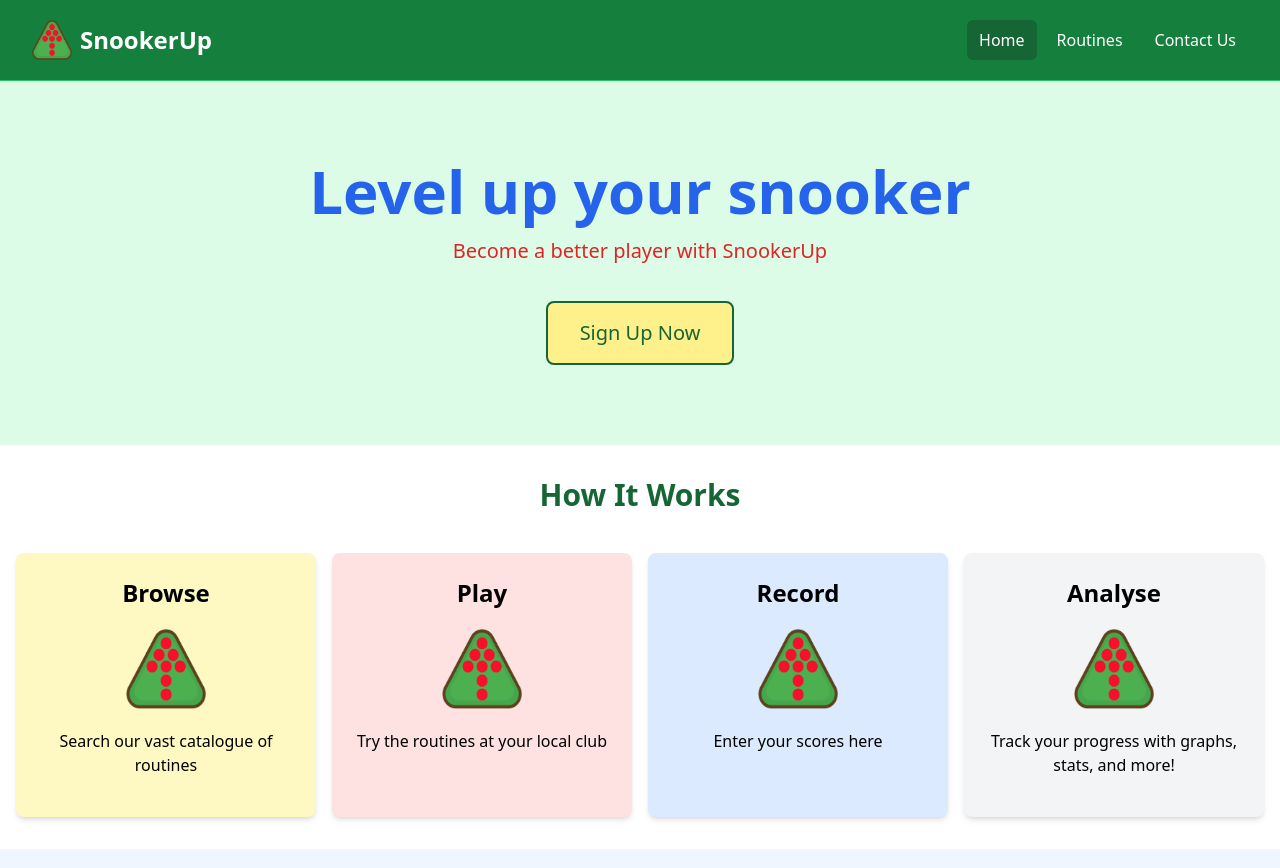
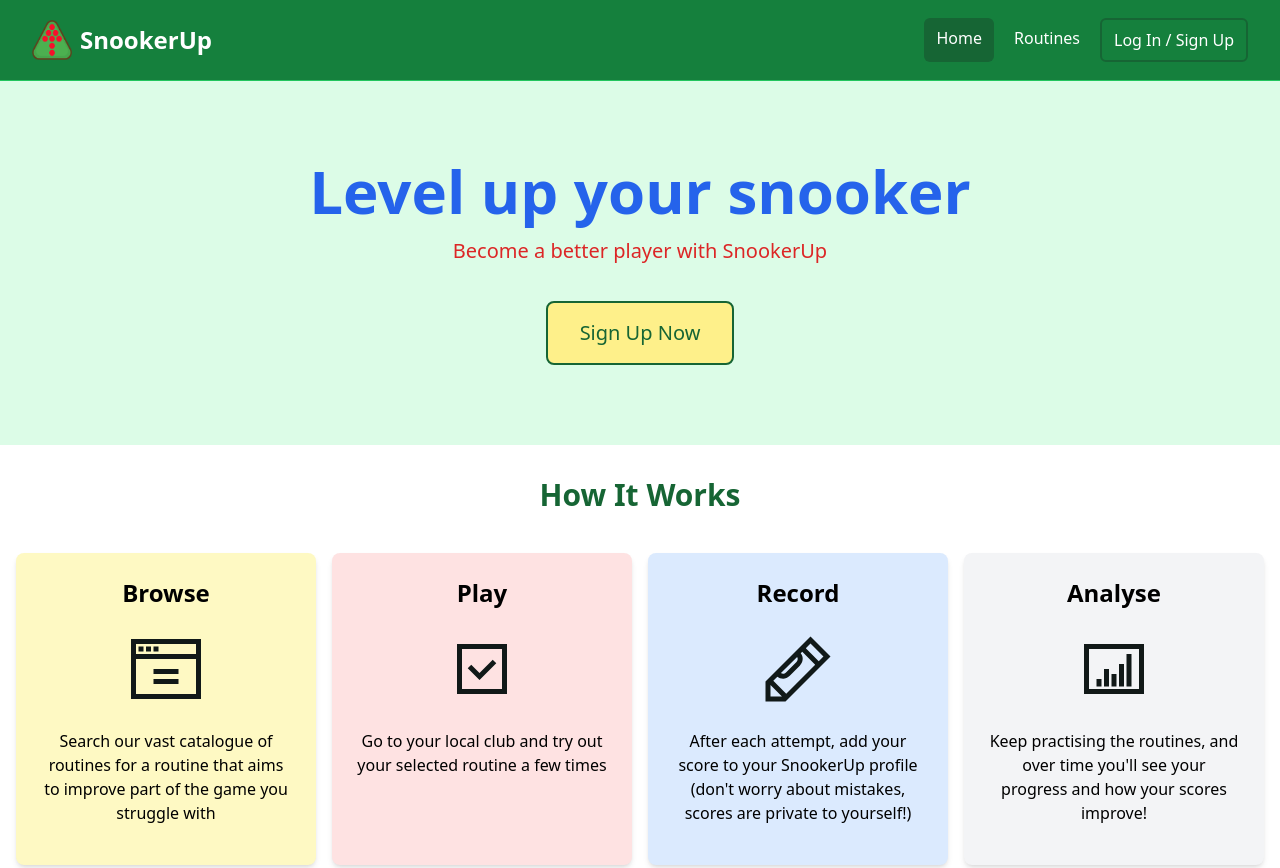
Before and after one commit to huw1990/snookerup-static-site, a website: page index.html in a window 1280 px wide. Shown: the top 868 px of the page. Drawn offline with Linux system fonts and the light colour scheme.

Commit message:
Add SVG icons, slight changes to index screen

```diff
--- a/index.html
+++ b/index.html
@@ -28,14 +28,14 @@
                   >Home</a
                 >
                 <a
-                  href="/jobs.html"
+                  href="/routines.html"
                   class="text-white hover:bg-green-950 hover:text-white rounded-md px-3 py-2"
                   >Routines</a
                 >
                 <a
-                  href="/add-job.html"
-                  class="text-white hover:bg-green-950 hover:text-white rounded-md px-3 py-2"
-                  >Contact Us</a
+                  href="/login.html"
+                  class="text-white hover:bg-green-950 hover:text-white rounded-md px-3 py-2 border-solid border-2 border-green-800"
+                  >Log In / Sign Up</a
                 >
               </div>
             </div>
@@ -57,7 +57,9 @@
           <p class="my-4 text-xl text-red-600">
             Become a better player with SnookerUp
           </p>
-          <button class="bg-yellow-200 border-solid border-2 border-green-800 hover:bg-green-800 hover:text-yellow-200 mt-5 px-8 py-4 rounded-lg text-center text-xl text-green-800">Sign Up Now</button>
+          <button class="bg-yellow-200 border-solid border-2 border-green-800 hover:bg-green-800 hover:text-yellow-200 mt-5 px-8 py-4 rounded-lg text-center text-xl text-green-800">
+            <a href="/signup.html">Sign Up Now</a>
+          </button>
         </div>
       </div>
     </section>
@@ -70,30 +72,30 @@
         <div class="grid grid-cols-1 md:grid-cols-4 gap-4 p-4 rounded-lg">
           <div class="bg-yellow-100 p-6 rounded-lg shadow-md">
             <h2 class="text-2xl font-bold text-center">Browse</h2>
-            <img class="h-20 w-auto m-auto mt-5 mb-5" src="images/snookerup_logo.png"/>
+            <img class="h-20 w-auto m-auto mt-5 mb-5" src="images/browse-icon.svg"/>
             <p class="mt-2 mb-4 text-center">
-              Search our vast catalogue of routines
+              Search our vast catalogue of routines for a routine that aims to improve part of the game you struggle with
             </p>
           </div>
           <div class="bg-red-100 p-6 rounded-lg shadow-md">
             <h2 class="text-2xl font-bold text-center">Play</h2>
-            <img class="h-20 w-auto m-auto mt-5 mb-5" src="images/snookerup_logo.png"/>
+            <img class="h-20 w-auto m-auto mt-5 mb-5" src="images/complete-icon.svg"/>
             <p class="mt-2 mb-4 text-center">
-              Try the routines at your local club
+              Go to your local club and try out your selected routine a few times
             </p>
           </div>
           <div class="bg-blue-100 p-6 rounded-lg shadow-md">
             <h2 class="text-2xl font-bold text-center">Record</h2>
-            <img class="h-20 w-auto m-auto mt-5 mb-5" src="images/snookerup_logo.png"/>
+            <img class="h-20 w-auto m-auto mt-5 mb-5" src="images/record-icon.svg"/>
             <p class="mt-2 mb-4 text-center">
-              Enter your scores here
+              After each attempt, add your score to your SnookerUp profile (don't worry about mistakes, scores are private to yourself!)
             </p>
           </div>
           <div class="bg-gray-100 p-6 rounded-lg shadow-md">
             <h2 class="text-2xl font-bold text-center">Analyse</h2>
-            <img class="h-20 w-auto m-auto mt-5 mb-5" src="images/snookerup_logo.png"/>
+            <img class="h-20 w-auto m-auto mt-5 mb-5" src="images/analyse-icon.svg"/>
             <p class="mt-2 mb-4 text-center">
-              Track your progress with graphs, stats, and more!
+              Keep practising the routines, and over time you'll see your progress and how your scores improve!
             </p>
           </div>
         </div>
```
Also changed, not shown: images/analyse-icon.svg (added), images/browse-icon.svg (added), images/complete-icon.svg (added), images/record-icon.svg (added).
